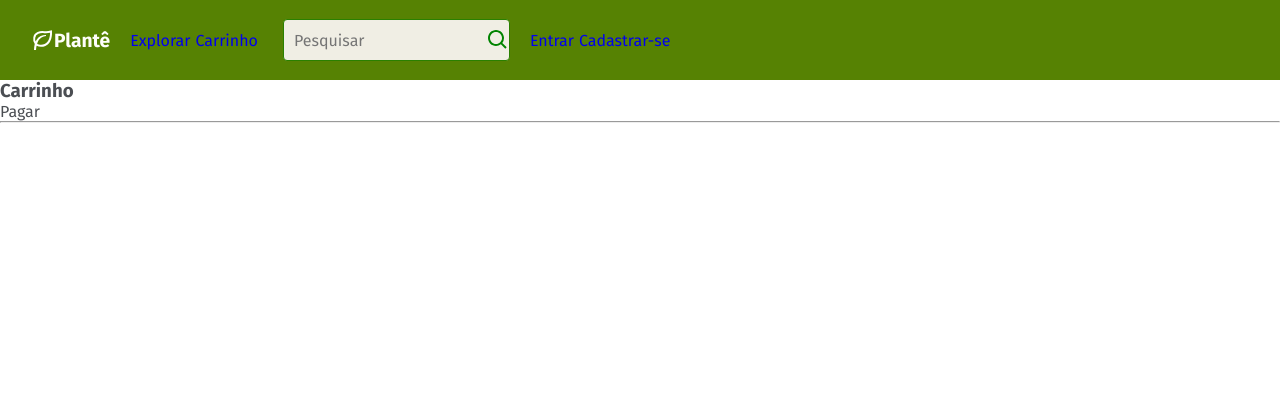
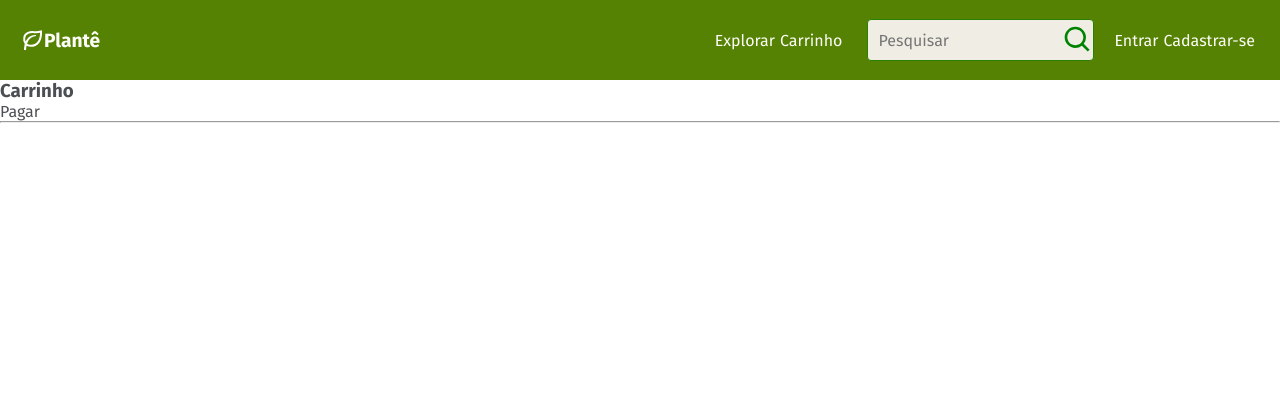
Before and after one commit to gabcchaves/plante-php, a PHP site: page /cart.php in a window 1280 px wide. Shown: the top 420 px of the page. Run offline with PHP 8.4, Linux system fonts and the light colour scheme.

Commit message:
Aprimoramento da estrutura do cabeçalho.

```diff
--- a/header.php
+++ b/header.php
@@ -2,38 +2,38 @@
 ?>
 
 <header id="main-header">
-	<header id="main-header">
 	<div class="dropdown-menu">
 		<button id="btn-menu">
-				<img class="icon-light" src="img/bx-dots-horizontal-rounded.svg" alt="Menu"/>
+			<img class="css-icon-light" src="img/bx-dots-horizontal-rounded.svg" alt="Menu"/>
 		</button>
 		<div class="dropdown-content">
-				<a href="login.php">Entrar</a>
-				<a href="register.php">Cadastrar-se</a>
+			<a class="css-link-light" href="login.php">Entrar</a>
+			<a class="css-link-light" href="register.php">Cadastrar-se</a>
 		</div>
 	</div>
+
 	<div class="logo-area">
 		<img src="img/bx-leaf.svg" alt="Logo.">
 		<strong>Plantê</strong>
+		<a href="index.php"></a>
 	</div>
 
 	<div class="main-options">
-			<a href="explore.php">Explorar</a>
-			<a href="cart.php">Carrinho</a>
+		<a class="css-link-light" href="explore.php">Explorar</a>
+		<a class="css-link-light" href="cart.php">Carrinho</a>
 	</div>
 
 	<div class="search-area">
 		<form id="search-form">
 			<input name="search-pattern" id="search-field" type="text" placeholder="Pesquisar"/>
 			<button type="submit">
-					<img src="img/bx-search.svg" alt="Pesquisar"/>
+				<img class="css-icon-light" src="img/bx-search.svg" alt="Pesquisar"/>
 			</button>
 		</form>
 	</div>
 
 	<div class="user-options">
-			<a href="login.php">Entrar</a>
-			<a href="register.php">Cadastrar-se</a>
+		<a class="css-link-light" href="login.php">Entrar</a>
+		<a class="css-link-light" href="register.php">Cadastrar-se</a>
 	</div>
 </header>
-</header>
```
Lines whose indentation alone changed are shown as unchanged.
